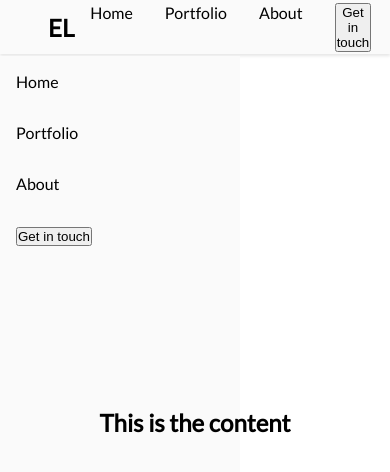
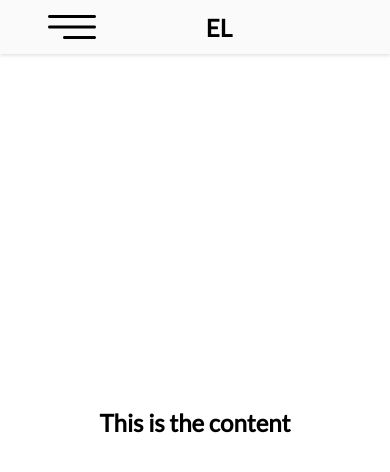
Before and after one commit to devkhaldi/Mobile-Nav, a plain HTML site: page index.html in a window 390 px wide. Drawn offline with Linux system fonts and the light colour scheme.

Commit message:
Style for small devices

```diff
--- a/index.html
+++ b/index.html
@@ -10,6 +10,7 @@
   </head>
   <body>
     <nav>
+      <img src="./img/menu.svg" alt="menu" />
       <div class="logo-container"><h2>EL</h2></div>
       <div class="nav-items">
         <ul>
--- a/style.css
+++ b/style.css
@@ -18,11 +18,11 @@ nav {
   align-items: center;
   padding: 0.2rem 3rem;
   box-shadow: 0px 2px 3px rgba(0, 0, 0, 0.1);
+  z-index: 100;
 }
 
 nav .nav-items {
   margin-left: auto;
-  margin-right: 3rem;
 }
 nav .nav-items ul {
   display: flex;
@@ -36,12 +36,15 @@ nav .nav-items ul li:hover {
   background: #eeeeee;
   cursor: pointer;
 }
-
+nav img {
+  display: none;
+  height: 3rem;
+}
 nav .mobile-nav-items {
   display: block;
   position: fixed;
   top: 3.5rem;
-  left: 0;
+  left: -15rem;
   width: 15rem;
   background: #fafafa;
   height: 80%;
@@ -63,3 +66,18 @@ nav .mobile-nav-items li:hover {
   left: 50%;
   transform: translate(-50%, -50%);
 }
+
+/*Style for small devices*/
+
+@media (max-width: 767px) {
+  nav .nav-items {
+    display: none;
+  }
+  nav .logo-container {
+    margin: 0 auto;
+  }
+  nav img {
+    display: block;
+    cursor: pointer;
+  }
+}
```
Also changed, not shown: img/menu.svg (added).
